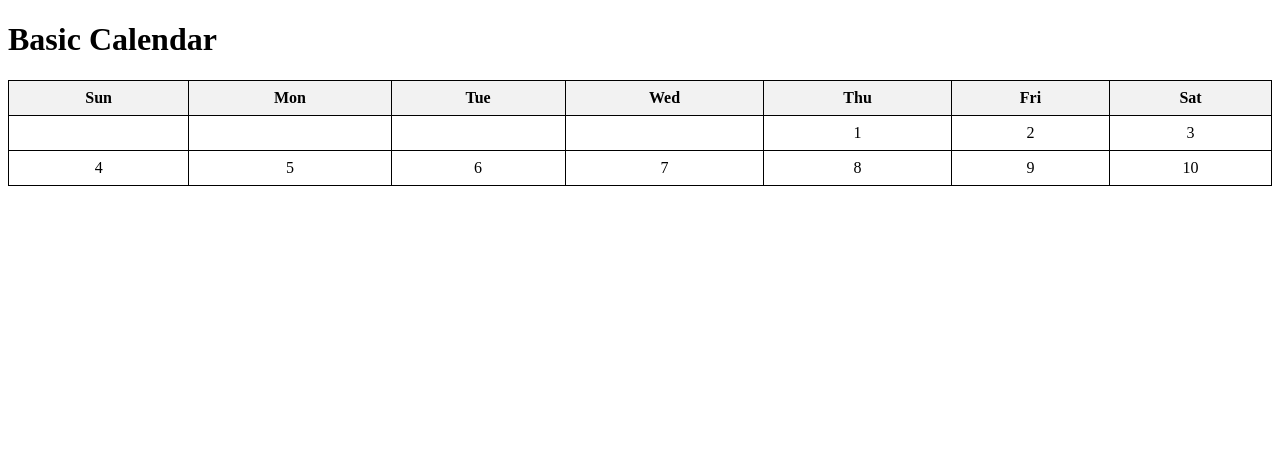
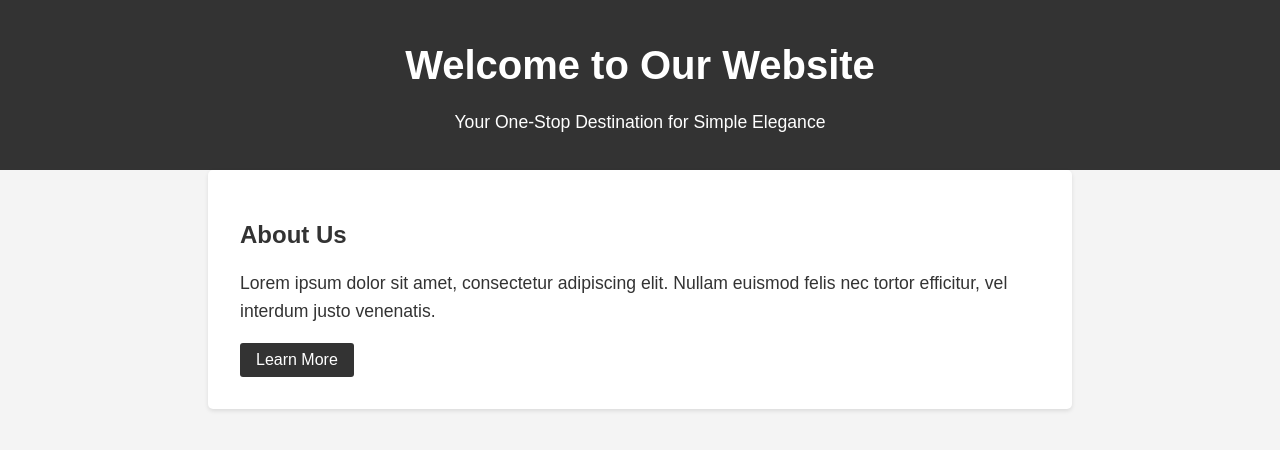
Before and after one commit to RashmikaKashyap/HTML, a plain HTML site: page index.html in a window 1280 px wide. Drawn offline with Linux system fonts and the light colour scheme.

Commit message:
Update index.html

```diff
--- a/index.html
+++ b/index.html
@@ -1,59 +1,68 @@
-    <!DOCTYPE html>
+<!DOCTYPE html>
 <html lang="en">
 <head>
 <meta charset="UTF-8">
 <meta name="viewport" content="width=device-width, initial-scale=1.0">
-<title>Basic Calendar</title>
+<title>Simple Attractive Web Page</title>
 <style>
-  table {
-    border-collapse: collapse;
-    width: 100%;
+  body {
+    font-family: Arial, sans-serif;
+    margin: 0;
+    padding: 0;
+    background-color: #f4f4f4;
+    color: #333;
   }
-  th, td {
-    border: 1px solid black;
-    padding: 8px;
+
+  header {
+    background-color: #333;
+    color: #fff;
     text-align: center;
+    padding: 1em;
   }
-  th {
-    background-color: #f2f2f2;
+
+  .container {
+    max-width: 800px;
+    margin: 0 auto;
+    padding: 2em;
+    background-color: #fff;
+    box-shadow: 0 2px 4px rgba(0, 0, 0, 0.1);
+    border-radius: 5px;
+  }
+
+  h1 {
+    font-size: 2.5rem;
+    margin-bottom: 0.5em;
+  }
+
+  p {
+    font-size: 1.1rem;
+    line-height: 1.6;
+  }
+
+  .btn {
+    display: inline-block;
+    padding: 0.5em 1em;
+    background-color: #333;
+    color: #fff;
+    text-decoration: none;
+    border-radius: 3px;
+    transition: background-color 0.3s ease;
+  }
+
+  .btn:hover {
+    background-color: #555;
   }
 </style>
 </head>
 <body>
-  <h1>Basic Calendar</h1>
-  <table>
-    <thead>
-      <tr>
-        <th>Sun</th>
-        <th>Mon</th>
-        <th>Tue</th>
-        <th>Wed</th>
-        <th>Thu</th>
-        <th>Fri</th>
-        <th>Sat</th>
-      </tr>
-    </thead>
-    <tbody>
-      <tr>
-        <td></td>
-        <td></td>
-        <td></td>
-        <td></td>
-        <td>1</td>
-        <td>2</td>
-        <td>3</td>
-      </tr>
-      <tr>
-        <td>4</td>
-        <td>5</td>
-        <td>6</td>
-        <td>7</td>
-        <td>8</td>
-        <td>9</td>
-        <td>10</td>
-      </tr>
-      <!-- Continue adding rows for the rest of the month -->
-    </tbody>
-  </table>
+  <header>
+    <h1>Welcome to Our Website</h1>
+    <p>Your One-Stop Destination for Simple Elegance</p>
+  </header>
+  <div class="container">
+    <h2>About Us</h2>
+    <p>Lorem ipsum dolor sit amet, consectetur adipiscing elit. Nullam euismod felis nec tortor efficitur, vel interdum justo venenatis.</p>
+    <a href="#" class="btn">Learn More</a>
+  </div>
 </body>
 </html>
```
